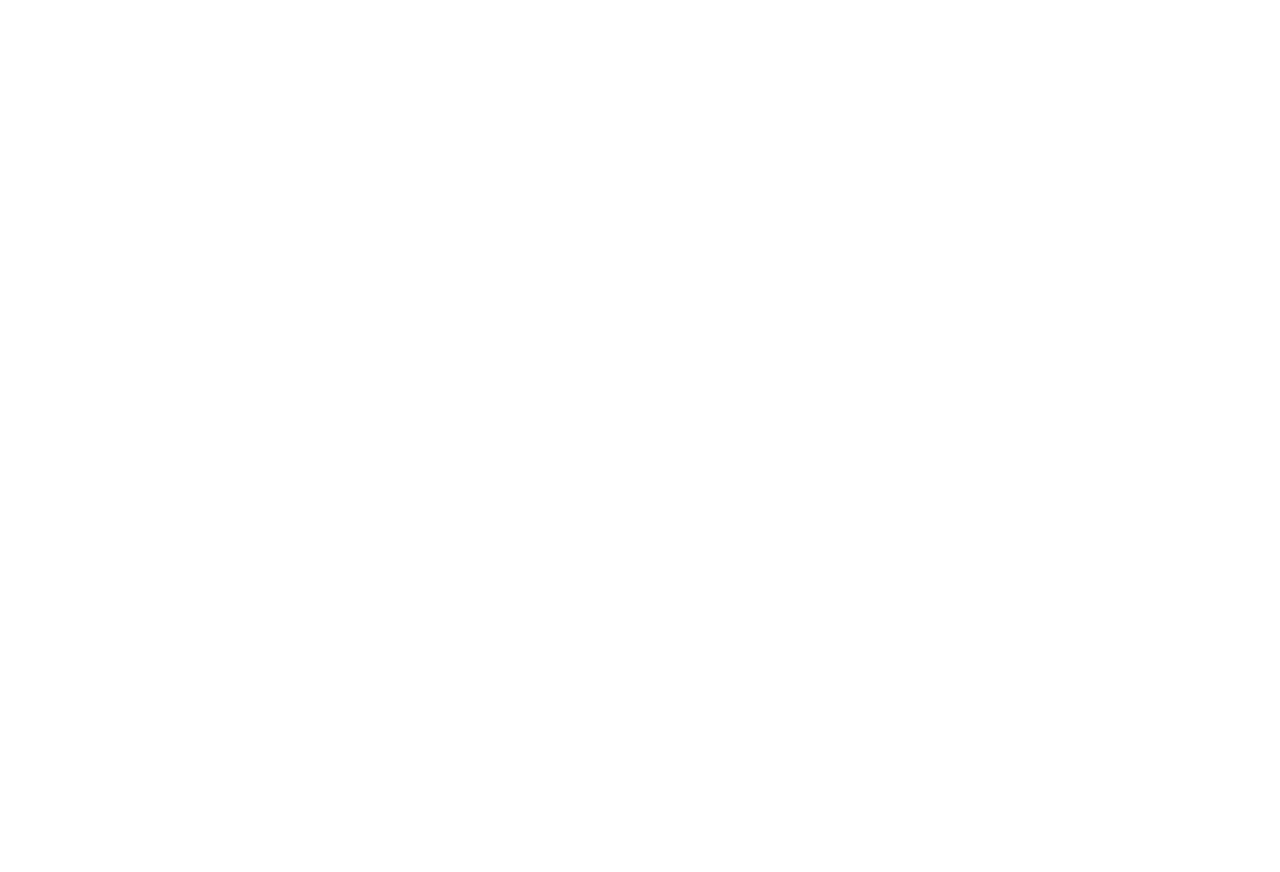
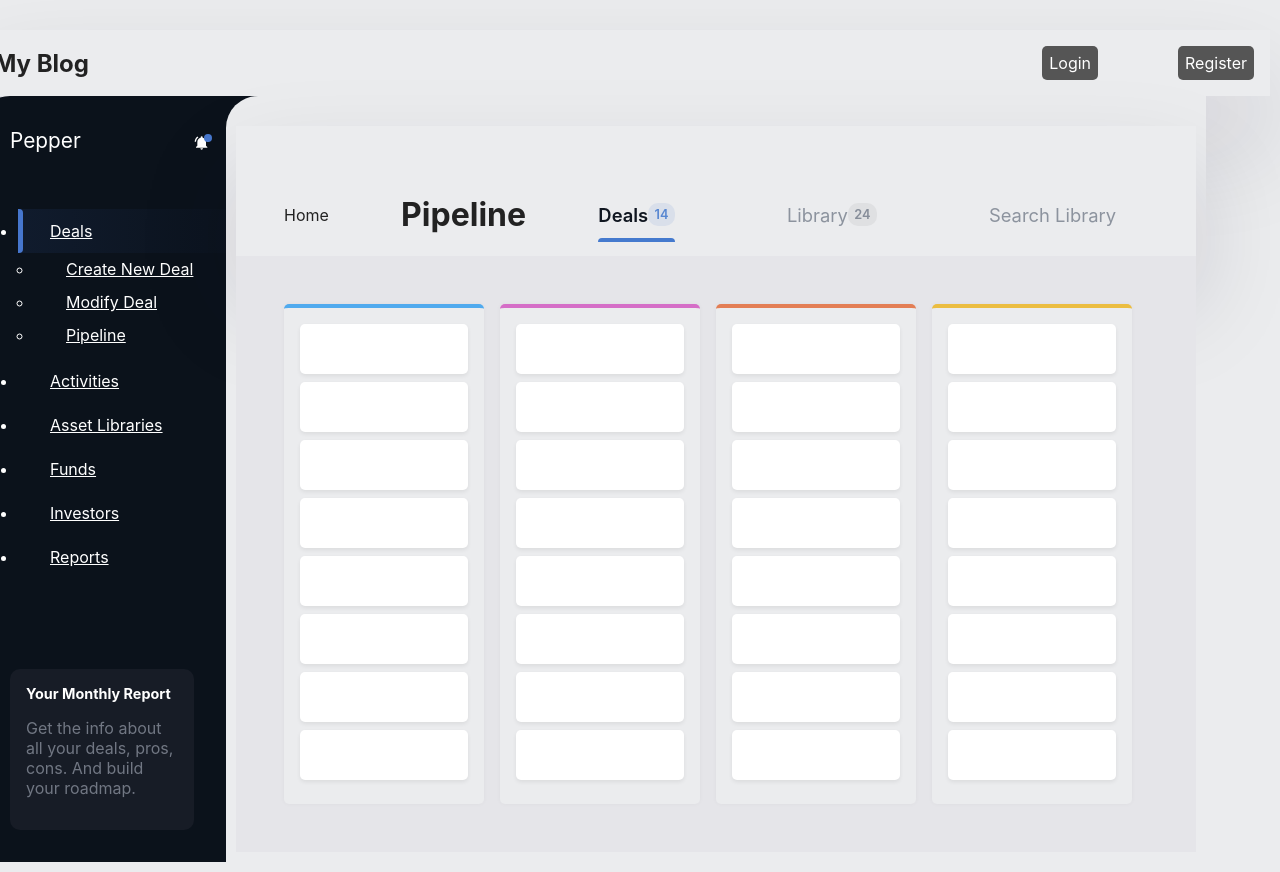
Before and after one commit to Shashan-k08/BlogX, a React (Create React App) app in the folder client/: page /profile in a window 1280 px wide. Before the commit this address had no page. Before the commit the page ends 800 px from the top, so only its background shows below. Built offline with nearby package versions, Linux system fonts and the light colour scheme; no server answers.

Commit message:
Edit profile

```diff
--- a/client/src/App.css
+++ b/client/src/App.css
@@ -12,8 +12,11 @@
 
 main {
   padding: 10px;
-  max-width: 700px;
+
   margin: 0 auto;
+}
+.pointer {
+  cursor: pointer;
 }
 
 header {
@@ -21,7 +24,10 @@
   justify-content: space-between;
   margin-top: 20px;
   align-items: center;
-}
+  flex-direction: row;
+  padding: 1rem;
+  z-index: 0;
+  box-shadow: rgba(17, 12, 46, 0.15) 0px 48px 100px 0px;}
 
 header a {
   text-decoration: none;
@@ -36,6 +42,7 @@
 header nav {
   display: flex;
   gap: 5rem;
+  align-items: center;
   z-index: 1;
 }
 
@@ -109,11 +116,12 @@
   margin: 2px;
 }
 
-.user-img img{
+.user-img img {
   height: 4rem;
-  width: 6rem;
+  width: 4rem;
   border-radius: 2rem;
 }
+
 .myBtn img {
   height: 10px;
   width: 10px;
@@ -132,13 +140,34 @@
 }
 
 .modal-content {
-     display: flex;
-     flex-direction: column;
-     gap: 2rem;
+  display: flex;
+  flex-direction: column;
+  gap: 2rem;
   margin: auto;
+  align-items: center;
   padding: 20px;
-  color:black;
+  color: black;
   border: 1px solid #888;
   width: 100%;
   height: 100%;
 }
+.Button {
+  display: block;
+  background-color: #555;
+  color: #fff;
+  text-align: center;
+  border-radius: 5px;
+  padding: 7px;
+}
+
+.hover-box:hover{
+     display: block;
+     overflow: hidden;
+     width: max-content;
+     height: max-content;
+     z-index: 10;
+     background-size: cover;
+     box-shadow: rgba(0, 0, 0, 0.19) 0px 10px 20px, rgba(0, 0, 0, 0.23) 0px 6px 6px;
+     text-align: center;
+     border-radius: 2px;
+}
--- a/client/src/App.js
+++ b/client/src/App.js
@@ -1,11 +1,13 @@
 
 import './App.css';
+import './Style.Scss';
 // import Header from './components/Header';
 // import Post from "./components/Post.js";
 import { BrowserRouter, Routes, Route } from "react-router-dom";
 import Layout from './components/Layout';
 import Homepage from './pages/Homepage';
 import Login from './pages/Login';
+import Profile from './pages/Profile';
 import SignUp from './pages/SignUp';
 import { UserContextProvider } from './context/Usercontext';
 import Newpost from './pages/Newpost';
@@ -20,6 +22,7 @@
             <Route path={'/login'} element={<Login />} />
             <Route path={'/signup'} element={<SignUp />} />
             <Route path={'/create'} element={<Newpost/>} />
+            <Route path={'/profile'} element={<Profile/>} />
           </Route>
         </Routes>
       </UserContextProvider>
--- /dev/null
+++ b/client/src/Style.Scss
@@ -0,0 +1,181 @@
+
+  .site-wrap {
+    display: grid;
+    grid-template-columns: 280px 1fr;
+  }
+
+  .site-nav {
+    background: #0b121b;
+    color: white;
+    border-top-left-radius: 2rem;
+    display: flex;
+    flex-direction: column;
+
+    a {
+      color: inherit;
+    }
+
+    ul {
+      margin-bottom: auto;
+      li {
+        a {
+          display: block;
+          padding: 0.75rem 0.5rem 0.75rem 2rem;
+          position: relative;
+          &:hover,
+          &:focus {
+            color: #4371c5;
+          }
+        }
+        &.active > a {
+          background: linear-gradient(to right, #101b2d, transparent);
+          &::before {
+            content: "";
+            position: absolute;
+            left: 0;
+            top: 0;
+            height: 100%;
+            background: #4676cd;
+            width: 5px;
+            border-top-right-radius: 4px;
+            border-bottom-right-radius: 4px;
+          }
+        }
+      }
+      ul {
+        padding-left: 1rem;
+        margin-bottom: 0.5rem;
+        a {
+          padding-top: 0.4rem;
+          padding-bottom: 0.4rem;
+        }
+      }
+    }
+  }
+
+  .note {
+    width: calc(100% - 6rem);
+    margin: 2rem;
+    background: #171c26;
+    border-radius: 10px;
+    padding: 1rem;
+    h3 {
+      font-size: 0.9rem;
+      margin: 0 0 0.4rem 0;
+    }
+    p {
+      color: #717783;
+    }
+  }
+
+  .name {
+    font-size: 1.3rem;
+    position: relative;
+    margin: 2rem 0 2rem 0;
+    padding: 0 2.5rem 0.5rem 2rem;
+    width: calc(100% - 3rem);
+    svg {
+      position: absolute;
+      fill: white;
+      width: 16px;
+      height: 16px;
+      right: 0;
+      top: 7px;
+    }
+    &::after {
+      content: "";
+      width: 8px;
+      height: 8px;
+      background: #4777ce;
+      border-radius: 20px;
+      position: absolute;
+      top: 6px;
+      right: -2px;
+    }
+  }
+
+  main {
+    border-top-left-radius: 2rem;
+    background: #ebecee;
+    margin-left: -2rem;
+    position: relative;
+    > header {
+      padding: 3rem 3rem 0 3rem;
+    }
+  }
+
+  .content-columns {
+    padding: 3rem;
+    display: flex;
+    background: #e5e5e9;
+    .col {
+      min-height: 500px;
+      width: 200px;
+      padding: 1rem;
+      background: #ebecee;
+      margin-right: 1rem;
+      box-shadow: 0 0 5px rgba(black, 0.04);
+      border-radius: 5px;
+      &:nth-child(1) {
+        border-top: 4px solid #50aaee;
+      }
+      &:nth-child(2) {
+        border-top: 4px solid #d56ec7;
+      }
+      &:nth-child(3) {
+        border-top: 4px solid #e37e55;
+      }
+      &:nth-child(4) {
+        border-top: 4px solid #ebbd41;
+      }
+    }
+  }
+
+  .item {
+    background: white;
+    box-shadow: 0 2px 4px rgba(black, 0.07);
+    min-height: 50px;
+    border-radius: 5px;
+    margin: 0 0 0.5rem 0;
+  }
+
+  .nav-tabs {
+    a {
+      margin-right: 2rem;
+      display: inline-block;
+      padding: 1rem 0 1rem 0;
+      font-size: 1.15rem;
+      color: #8c939e;
+      position: relative;
+      &.active {
+        color: #101620;
+        font-weight: 600;
+        span {
+          background: #d9dfea;
+          color: #5887d1;
+        }
+        &::after {
+          content: "";
+          position: absolute;
+          bottom: 0;
+          left: 0;
+          width: 100%;
+          height: 4px;
+          background: #457ace;
+          border-top-right-radius: 10px;
+          border-top-left-radius: 10px;
+        }
+      }
+      span {
+        border-radius: 10px;
+        font-size: 0.8rem;
+        padding: 0.25rem 0.4rem;
+        font-weight: 600;
+        vertical-align: middle;
+        position: relative;
+        top: -2px;
+        background: #dfe0e2;
+        color: #868d99;
+      }
+    }
+  }
--- a/client/src/components/Header.jsx
+++ b/client/src/components/Header.jsx
@@ -66,10 +66,10 @@
         <nav>
           {username && (
             <>
-              <Link to="/create">Create New Post</Link>
+              <Link to="/create" className='hover-box'>Create New Post</Link>
               {/* eslint-disable-next-line */}
               <a onClick={logout}>Logout({username})</a>
-          <div className="user-img"><img src={user} alt="" /></div>
+          <div className="user-img pointer" ><img src={user} alt="" /></div>
           <div className="myBtn" onClick={fun1}  >
             <img id='Btn' onClick={Rotate} alt="" src={logo} />
           </div>
@@ -77,17 +77,17 @@
           )}
           {!username && (
             <>
-              <Link to="/login">Login</Link>
-              <Link to="/signup">Register</Link>
+              <Link to="/login" className='Button'>Login</Link>
+              <Link to="/signup" className='Button'>Register</Link>
             </>)
           }
         </nav>
       </header>
       <div id="myModal" className="modal">
         <div className="modal-content">
-        <div className="user">{username}</div>
-        <div className="edit-profile">Profile</div>
-        <div className="logout" onClick={logout}>Logout</div>
+        <div className="user pointer hover-box">{username}</div>
+        <Link to="/profile" className="edit-profile pointer hover-box">Profile</Link>
+        <div className='Button pointer' onClick={logout}>Logout</div>
         </div>
       </div>
 
--- /dev/null
+++ b/client/src/pages/Profile.jsx
@@ -0,0 +1,126 @@
+import React from 'react'
+import '../Style.Scss'
+const Profile = () => {
+    const navTabs = document.querySelectorAll("#nav-tabs > a");
+navTabs.forEach((tab) => {
+  tab.addEventListener("click", () => {
+    navTabs.forEach((tab) => {
+      tab.classList.remove("active");
+    });
+    tab.classList.add("active");
+  });
+});
+
+  return (
+    <div>
+      <div class="site-wrap">
+
+<nav class="site-nav">
+
+  <div class="name">
+    Pepper
+
+    <svg width="24" height="24" viewBox="0 0 24 24">
+      <path d="M11.5,22C11.64,22 11.77,22 11.9,21.96C12.55,21.82 13.09,21.38 13.34,20.78C13.44,20.54 13.5,20.27 13.5,20H9.5A2,2 0 0,0 11.5,22M18,10.5C18,7.43 15.86,4.86 13,4.18V3.5A1.5,1.5 0 0,0 11.5,2A1.5,1.5 0 0,0 10,3.5V4.18C7.13,4.86 5,7.43 5,10.5V16L3,18V19H20V18L18,16M19.97,10H21.97C21.82,6.79 20.24,3.97 17.85,2.15L16.42,3.58C18.46,5 19.82,7.35 19.97,10M6.58,3.58L5.15,2.15C2.76,3.97 1.18,6.79 1,10H3C3.18,7.35 4.54,5 6.58,3.58Z"></path>
+    </svg>
+  </div>
+
+  <ul>
+    <li class="active"><a href="#">Deals</a>
+      <ul>
+        <li><a href="#0">Create New Deal</a></li>
+        <li><a href="#0">Modify Deal</a></li>
+        <li><a href="#0">Pipeline</a></li>
+      </ul>
+    </li>
+    <li><a href="#0">Activities</a></li>
+    <li><a href="#0">Asset Libraries</a></li>
+    <li><a href="#0">Funds</a></li>
+    <li><a href="#0">Investors</a></li>
+    <li><a href="#0">Reports</a></li>
+  </ul>
+
+  <div class="note">
+    <h3>Your Monthly Report</h3>
+    <p>Get the info about all your deals, pros, cons. And build your roadmap.</p>
+  </div>
+
+</nav>
+
+<main>
+
+  <header>
+    <div class="breadcrumbs">
+      <a href="#0/">Home</a>
+    </div>
+
+    <h1 class="title">Pipeline</h1>
+
+    <nav class="nav-tabs" id="nav-tabs">
+      <a href="#0" class="active">
+        Deals
+        <span>14</span>
+      </a>
+      <a href="#0">
+        Library
+        <span>24</span>
+      </a>
+      <a href="#0">
+        Search Library
+      </a>
+    </nav>
+  </header>
+
+  <div class="content-columns">
+
+    <div class="col">
+      <div class="item"></div>
+      <div class="item"></div>
+      <div class="item"></div>
+      <div class="item"></div>
+      <div class="item"></div>
+      <div class="item"></div>
+      <div class="item"></div>
+      <div class="item"></div>
+    </div>
+    <div class="col">
+      <div class="item"></div>
+      <div class="item"></div>
+      <div class="item"></div>
+      <div class="item"></div>
+      <div class="item"></div>
+      <div class="item"></div>
+      <div class="item"></div>
+      <div class="item"></div>
+    </div>
+    <div class="col">
+      <div class="item"></div>
+      <div class="item"></div>
+      <div class="item"></div>
+      <div class="item"></div>
+      <div class="item"></div>
+      <div class="item"></div>
+      <div class="item"></div>
+      <div class="item"></div>
+    </div>
+    <div class="col">
+      <div class="item"></div>
+      <div class="item"></div>
+      <div class="item"></div>
+      <div class="item"></div>
+      <div class="item"></div>
+      <div class="item"></div>
+      <div class="item"></div>
+      <div class="item"></div>
+    </div>
+
+  </div>
+
+</main>
+
+</div>
+    </div>
+  )
+}
+
+export default Profile
```
